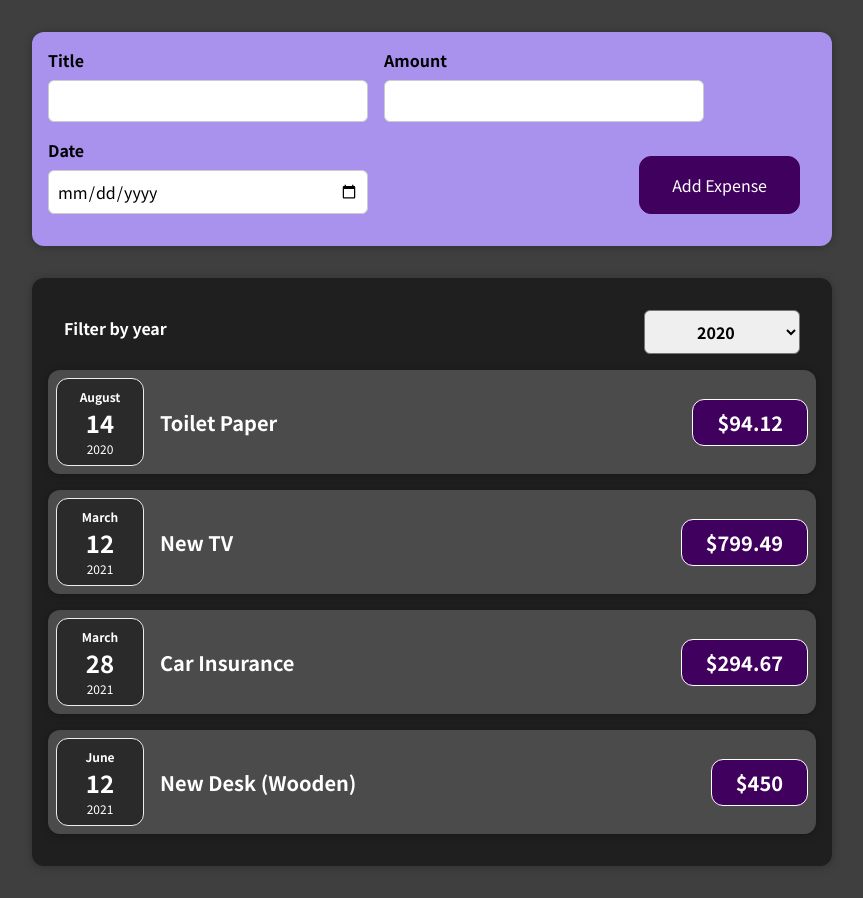
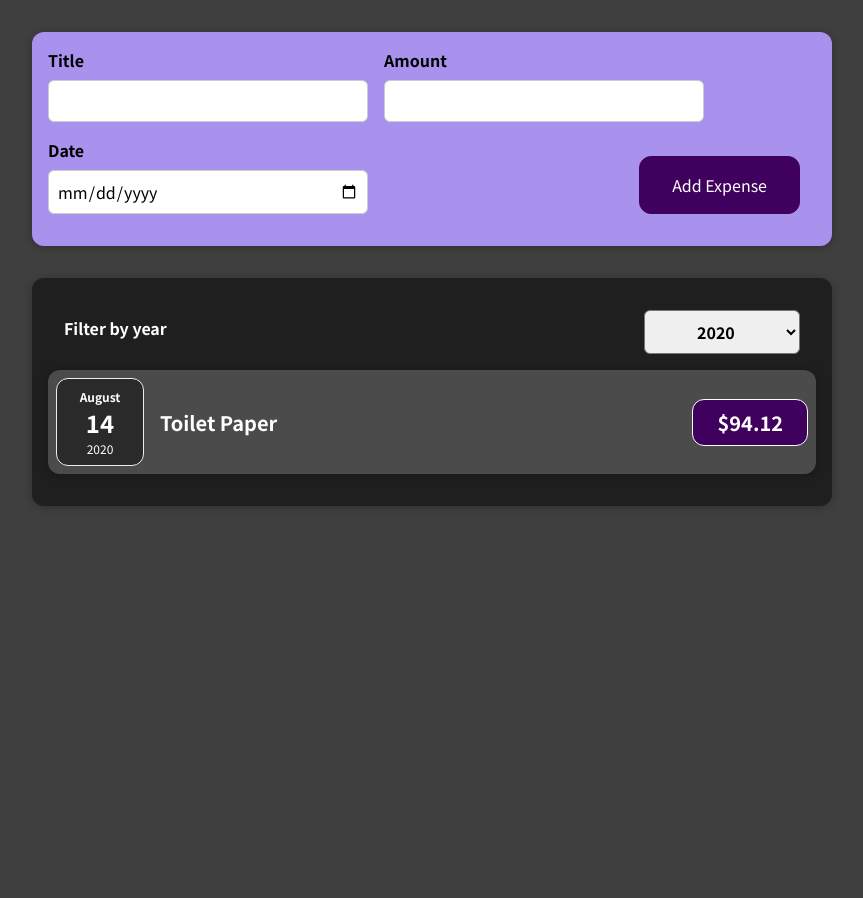
Before and after one commit to SadkiratSingh/Expense-Tracker, a React (Create React App) app: page / in a window 1280 px wide. Shown: the whole page, without its empty margins (208-1071 px from the left). After the commit the page ends 800 px from the top, so only its background shows below. Built offline with nearby package versions, Linux system fonts and the light colour scheme.

Commit message:
filter products

```diff
--- a/src/components/Expenses.js
+++ b/src/components/Expenses.js
@@ -10,12 +10,14 @@ function Expenses(props){
     const onSelectYearHandler = (yearSelected) =>{
         setYear(yearSelected);
     }
+    const filteredList = expenses.filter((expense) => expense.date.getFullYear() === parseInt(year));
     return(
         <Card className='expenses'>
             <ExpensesFilter selectedYear = {year} onSelectYear = {onSelectYearHandler}/>
             {
-                expenses.map(expense =>
+                filteredList.map(expense =>
                     <ExpenseItem
+                        key={expense.id}
                         title={expense.title}
                         amount={expense.amount}
                         date={expense.date}
--- a/src/components/NewExpense/ExpenseForm.js
+++ b/src/components/NewExpense/ExpenseForm.js
@@ -18,6 +18,7 @@ function ExpenseForm(props){
     const onSubmitHandler = (event) =>{
         event.preventDefault();
         const expenseData = {
+            id:Math.random(),
             title:enteredTitle,
             amount:enteredAmount,
             date:new Date(enteredDate)
```
Also changed, not shown: 1 other file (tests, documents, lock files or other folders).
